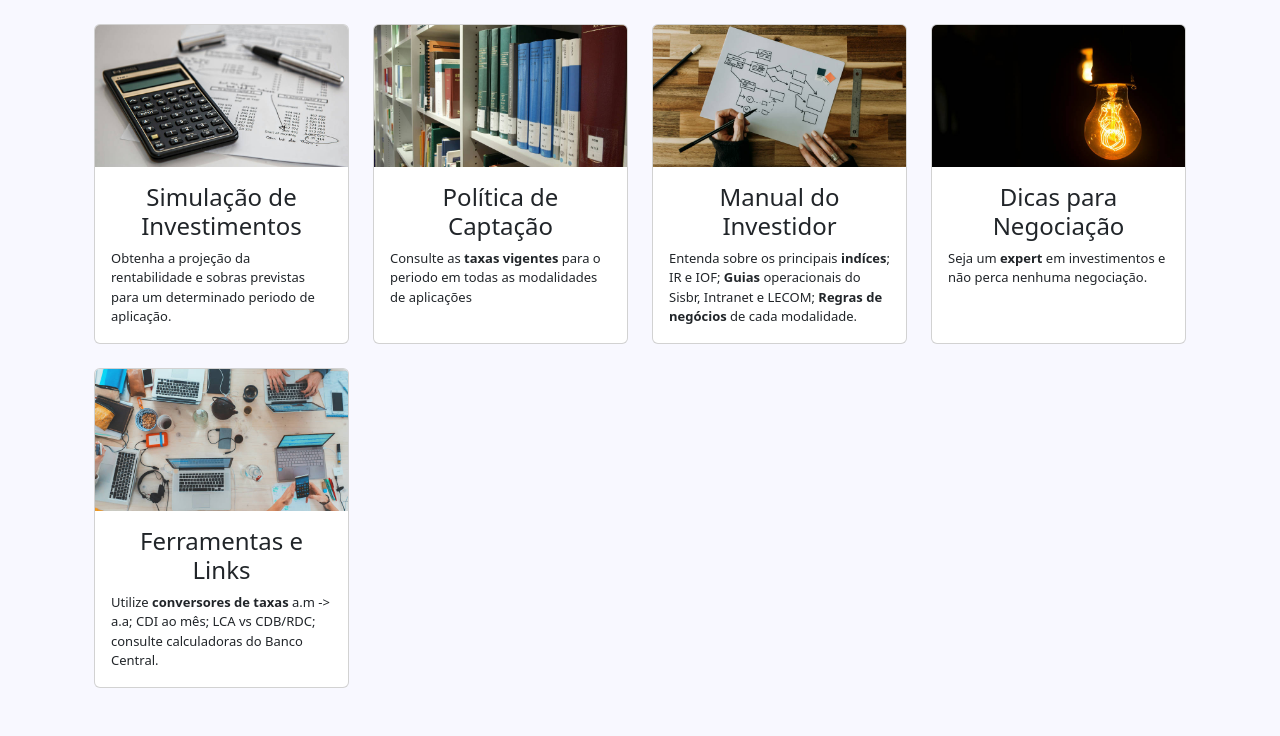
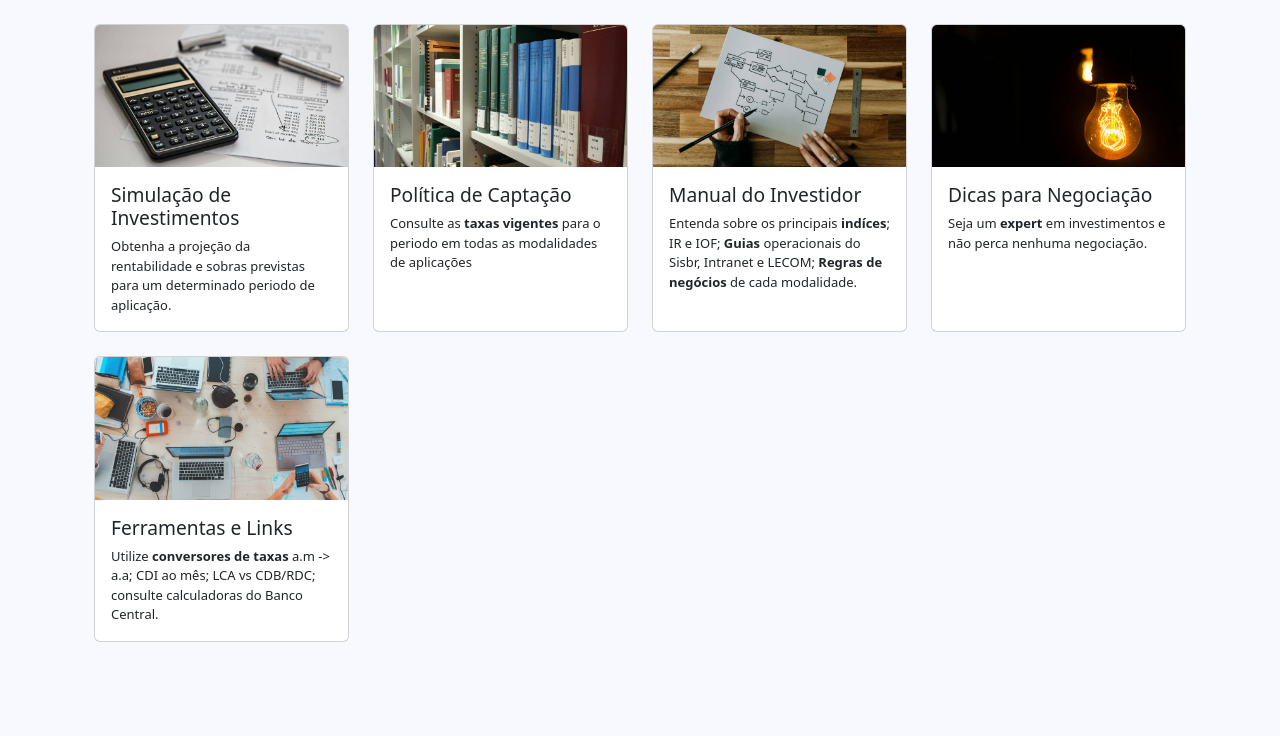
Before and after one commit to gustavogalmeida/Plataforma-de-Investimentos-em-Renda-Fixa_python, a Flask app: page / in a window 1280 px wide. Shown: the part 64-800 px from the top of the page. Run offline with Flask 3, Linux system fonts and the light colour scheme; some libraries are stand-ins or nearby versions.

Commit message:
style: substituido de h5 para h2 para aproveitar styles.css

```diff
--- a/app/templates/index.html
+++ b/app/templates/index.html
@@ -9,7 +9,7 @@
       </a>
     <div class="card-body">
       <a href="{{url_for('simulacao')}}" class="card-link">
-        <h5 class="card-title">Simulação de Investimentos</h5>
+        <h2 class="card-title">Simulação de Investimentos</h2>
       </a>
       <p class="card-text" style="font-size: small;">Obtenha a projeção da rentabilidade e sobras previstas para um determinado periodo de aplicação.</p>
     </div>
@@ -22,7 +22,7 @@
     </a>
   <div class="card-body">
     <a href="{{url_for('politica')}}" class="card-link">
-      <h5 class="card-title">Política de Captação</h5>
+      <h2 class="card-title">Política de Captação</h2>
     </a>
     <p class="card-text" style="font-size: small;">Consulte as <strong>taxas vigentes</strong> para o periodo em todas as modalidades de aplicações</p>
   </div>
@@ -36,7 +36,7 @@
     </a>
   <div class="card-body">
     <a href="{{url_for('manual')}}" class="card-link">
-      <h5 class="card-title">Manual do Investidor</h5>
+      <h2 class="card-title">Manual do Investidor</h2>
     </a>
     <p class="card-text" style="font-size: small;">Entenda sobre os principais <strong>indíces</strong>; IR e IOF; <strong>Guias</strong> operacionais do Sisbr, Intranet e LECOM; <strong>Regras de negócios</strong> de cada modalidade.
     </p>
@@ -50,7 +50,7 @@
     </a>
   <div class="card-body">
     <a href="{{url_for('dicas')}}" class="card-link">
-      <h5 class="card-title">Dicas para Negociação</h5>
+      <h2 class="card-title">Dicas para Negociação</h2>
     </a>
     <p class="card-text" style="font-size: small;">Seja um <strong>expert</strong> em investimentos e não perca nenhuma negociação. </p>
   </div>
@@ -63,7 +63,7 @@
     </a>
   <div class="card-body">
     <a href="{{url_for('ferramentas')}}" class="card-link">
-      <h5 class="card-title">Ferramentas e Links</h5>
+      <h2 class="card-title">Ferramentas e Links</h2>
     </a>
     <p class="card-text" style="font-size: small;">Utilize <strong>conversores de taxas</strong> a.m -> a.a; CDI ao mês; LCA vs CDB/RDC; consulte calculadoras do Banco Central.</p>
   </div>
```
